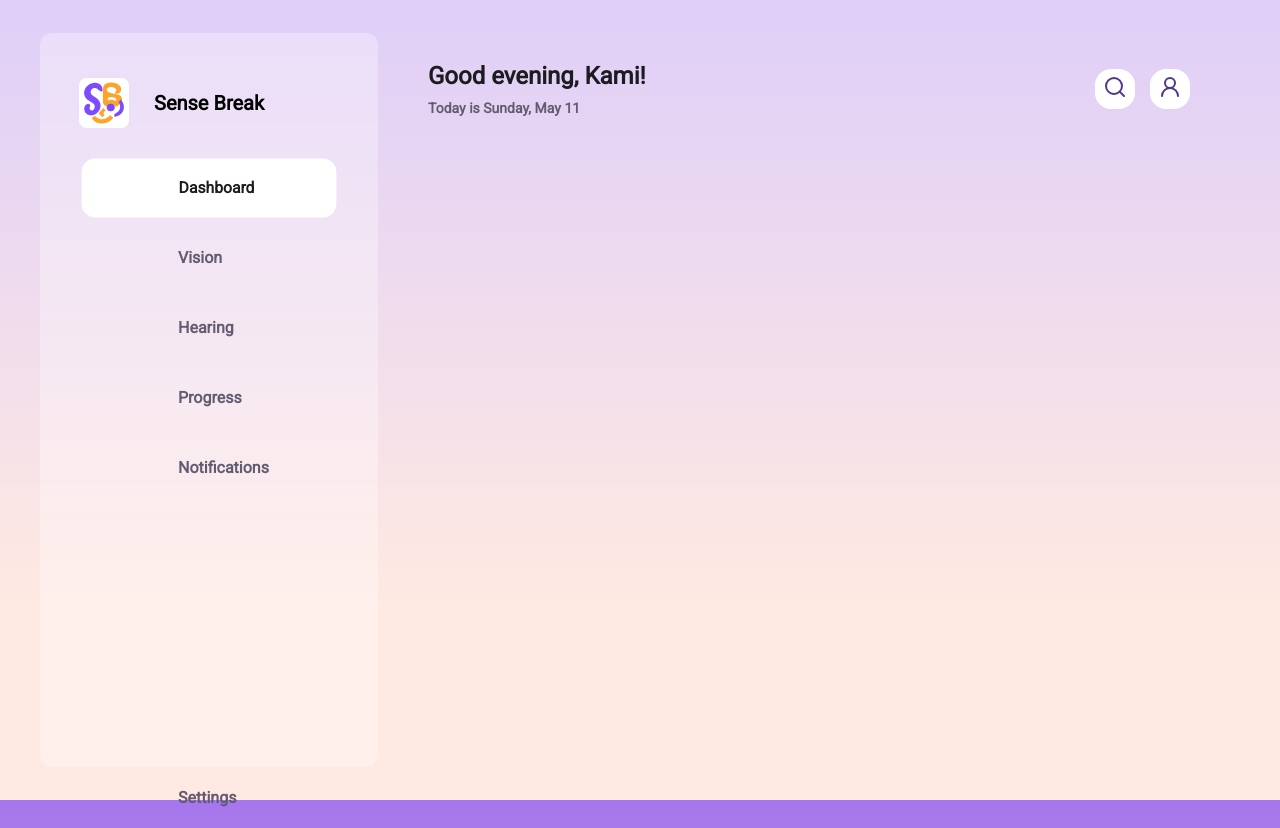
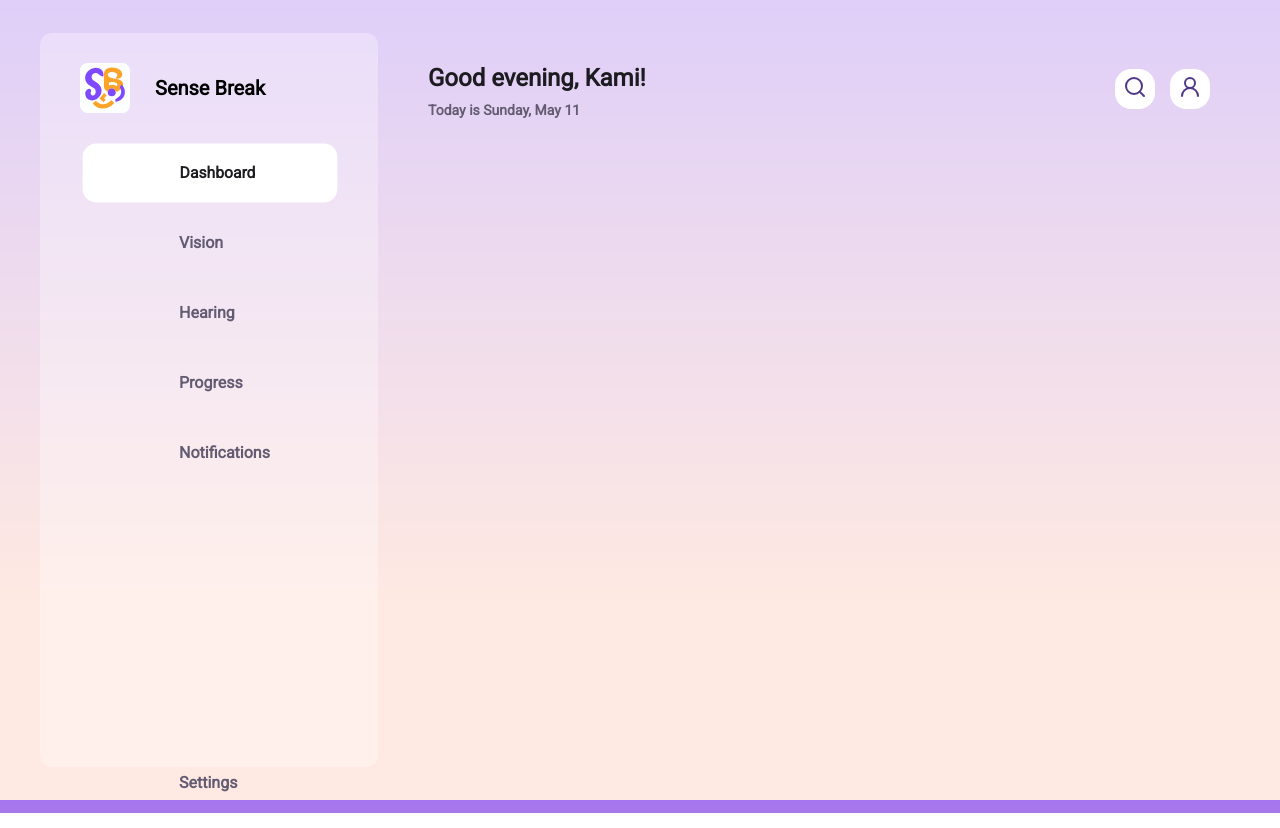
Before and after one commit to kamarazzi28/sense-break-web, a React (Vite) app: page / in a window 1280 px wide. Built offline with nearby package versions, Linux system fonts and the light colour scheme; some icons are missing.

Commit message:
fix: Header layout

```diff
--- a/src/components/Header/Header.css
+++ b/src/components/Header/Header.css
@@ -9,7 +9,7 @@
     font-size: 24px;
     font-weight: 600;
     color: #1C1B1F;
-    margin: 0;
+    margin: 4px 0 0 0;
 }
 
 .header-date {
--- a/src/components/Sidebar/Sidebar.css
+++ b/src/components/Sidebar/Sidebar.css
@@ -1,7 +1,7 @@
 .sidebar {
     width: 338px;
     height: auto;
-    padding: 45px 39px;
+    padding: 30px 40px;
     display: flex;
     flex-direction: column;
     justify-content: space-between;
--- a/src/pages/Dashboard/Dashboard.css
+++ b/src/pages/Dashboard/Dashboard.css
@@ -12,5 +12,5 @@
 
 .dashboard-content {
     flex: 1;
-    padding: 30px 50px 75px 50px;
+    padding: 30px 30px 75px 50px;
 }
```
